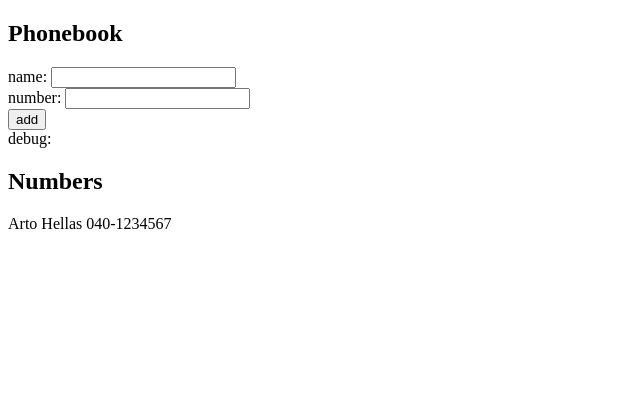
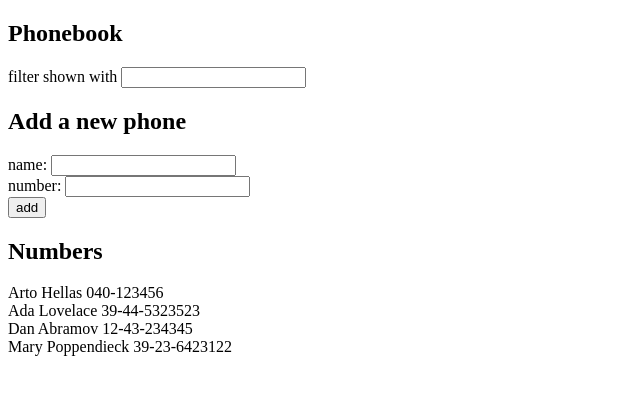
Before and after one commit to MarkFantini/Full-Stack-Open-Exercises-University-of-Helsinki, a React (Vite) app in the folder part2/phonebook/: page / in a window 1280 px wide. Shown: the top 394 px of the page, without its empty margins (0-640 px from the left). Built offline with nearby package versions, Linux system fonts and the light colour scheme.

Commit message:
Exercise 2.9 (Search)

```diff
--- a/part2/phonebook/src/App.jsx
+++ b/part2/phonebook/src/App.jsx
@@ -6,15 +6,29 @@
   )
 }
 
+const Filter = ({ search }) => {
+  return (
+    <form>
+        <div>
+          filter shown with <input />
+        </div>
+      </form>
+  )
+}
+
 const App = () => {
+
   const [persons, setPersons] = useState([
-    {
-      name: 'Arto Hellas',
-      number: '040-1234567',
-    }
+    { name: 'Arto Hellas', number: '040-123456', id: 1 },
+    { name: 'Ada Lovelace', number: '39-44-5323523', id: 2 },
+    { name: 'Dan Abramov', number: '12-43-234345', id: 3 },
+    { name: 'Mary Poppendieck', number: '39-23-6423122', id: 4 }
   ])
+
   const [newName, setNewName] = useState('')
   const [newNumber, setNewNumber] = useState('')
+  const [filteredName, setFilteredName] = useState('')
+  const showFiltered = false
 
   const addPerson = (event) => {
     event.preventDefault()
@@ -42,10 +56,25 @@
     setNewNumber(event.target.value)
   }
 
+  const nameFilter = (event) => {
+    setFilteredName(event.target.value)
+  }
+
+  const filteredPersons = showFiltered
+  ? persons
+  : persons.filter(person => person.name.toLowerCase().includes(filteredName.toLowerCase()))
+
   return (
     <div>
 
       <h2>Phonebook</h2>
+      <form>
+        <div>
+          filter shown with <input value={filteredName} onChange={nameFilter} />
+        </div>
+      </form>
+
+      <h2>Add a new phone</h2>
 
       <form onSubmit={addPerson}>
         <div>
@@ -60,10 +89,9 @@
         </div>
       </form>
 
-      <div>debug: {newName}</div>
 
       <h2>Numbers</h2>
-        {persons.map(person =>
+        {filteredPersons.map(person =>
           <Person key={person.name} name={person.name} number={person.number} />
         )}
     </div>
```
